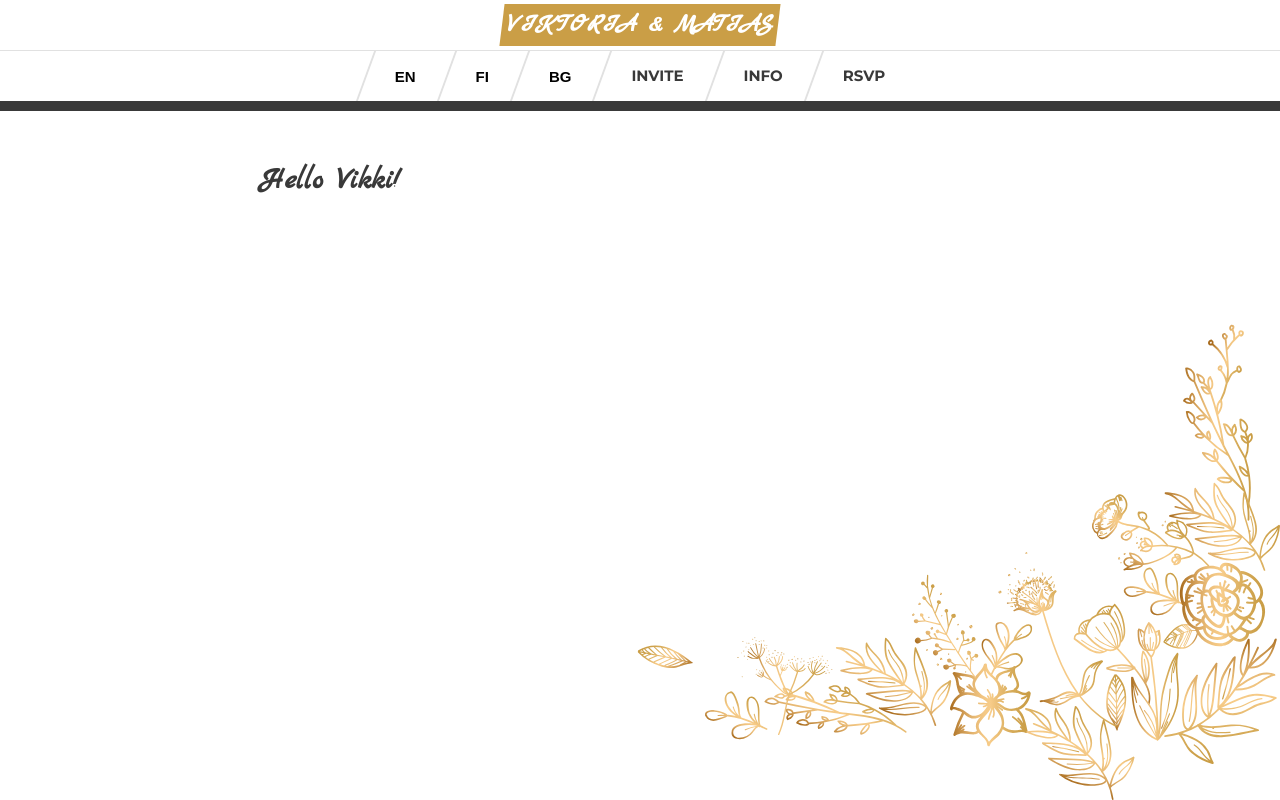
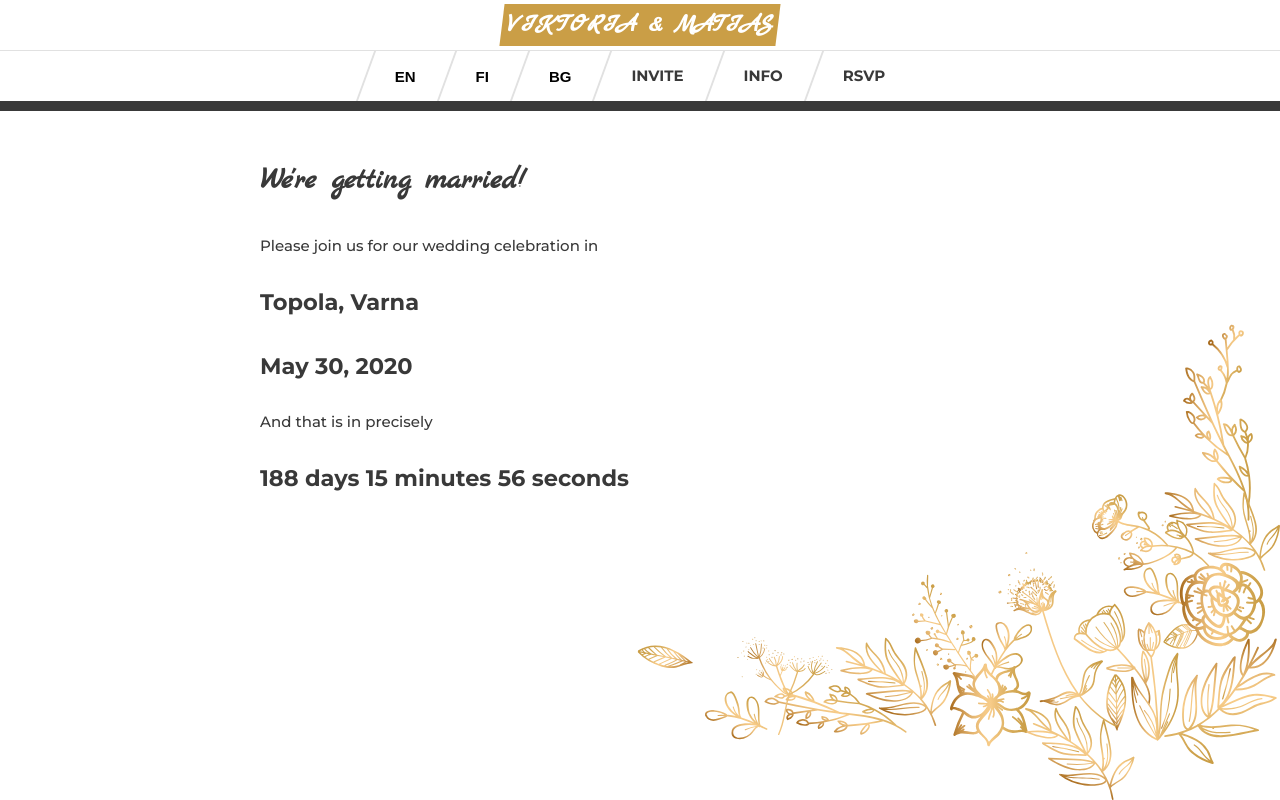
Before and after one commit to matiaskantele/rsvp, a Next.js app: page / in a window 1280 px wide. Built offline with nearby package versions, Linux system fonts and the light colour scheme.

Commit message:
add timer component

```diff
--- a/common/i18n.js
+++ b/common/i18n.js
@@ -11,7 +11,10 @@ const resources = {
       "/rsvp": "RSVP",
       "/": "V❤️M",
       couple: "Viktoria & Matias",
-      vikki: "Hello Vikki!",
+      inviteIntro: "We're getting married!",
+      pleaseJoin: "Please join us for our wedding celebration in",
+      location: "Topola, Varna",
+      date: "May 30, 2020",
       personalInfo: "Personal Information",
       name: "Name",
       menuPreference: "Menu Preference",
@@ -20,7 +23,9 @@ const resources = {
   },
   fi: {
     translation: {
-      vikki: "Moi Vikki!",
+      inviteIntro: "Myö mennää naimissii!",
+      pleaseJoin: "Olkaa hyvät ja liittykää seuraamme",
+      date: "30 Toukokuuta, 2020",
       personalInfo: "Henkilötiedot",
       name: "Nimi",
       menuPreference: "Ruokatoive",
@@ -33,7 +38,11 @@ const resources = {
       "/rsvp": "RSVP",
       couple: "Виктория и Матиас",
       title: "в❤️м",
-      vikki: "здравей вики!",
+      inviteIntro: "Ние ще се женим!",
+      pleaseJoin:
+        "Моля, присъединете се към нас за нашето сватбено тържество в",
+      location: "Топола, Варна",
+      date: "30 май 2020 г.",
       personalInfo: "Лична информация",
       name: "име",
       menuPreference: "Предпочитания за менюто",
--- /dev/null
+++ b/components/Timer.js
@@ -0,0 +1,56 @@
+import { useState, useEffect } from "react";
+
+const calculateTimeLeft = () => {
+  const difference = +new Date("2020-05-30T21:15:08+0200") - +new Date();
+  let timeLeft = {};
+
+  if (difference > 0) {
+    timeLeft = {
+      days: Math.floor(difference / (1000 * 60 * 60 * 24)),
+      hours: Math.floor((difference / (1000 * 60 * 60)) % 24),
+      minutes: Math.floor((difference / 1000 / 60) % 60),
+      seconds: Math.floor((difference / 1000) % 60),
+    };
+  }
+
+  return timeLeft;
+};
+
+const Timer = () => {
+  const [timeLeft, setTimeLeft] = useState(calculateTimeLeft());
+
+  useEffect(() => {
+    const timeout = setTimeout(() => {
+      setTimeLeft(calculateTimeLeft());
+    }, 1000);
+    return () => {
+      clearTimeout(timeout);
+    };
+  });
+
+  const timerComponents = [];
+
+  Object.keys(timeLeft).forEach(interval => {
+    if (!timeLeft[interval]) {
+      return;
+    }
+
+    timerComponents.push(
+      <span key={interval}>
+        {timeLeft[interval]} {interval}{" "}
+      </span>
+    );
+  });
+
+  return (
+    <h2>
+      {timerComponents.length ? (
+        timerComponents
+      ) : (
+        <span>This very minute!</span>
+      )}
+    </h2>
+  );
+};
+
+export default Timer;
--- a/pages/index.js
+++ b/pages/index.js
@@ -1,10 +1,18 @@
 import { useTranslation } from "react-i18next";
+
+import Timer from "../components/Timer";
 
 const Invite = () => {
   const { t } = useTranslation();
+
   return (
     <div>
-      <h1 className="title">{t("vikki")}</h1>
+      <h1>{t("inviteIntro")}</h1>
+      <p>{t("pleaseJoin")}</p>
+      <h2>{t("location")}</h2>
+      <h2>{t("date")}</h2>
+      <p>And that is in precisely</p>
+      <Timer />
     </div>
   );
 };
```
